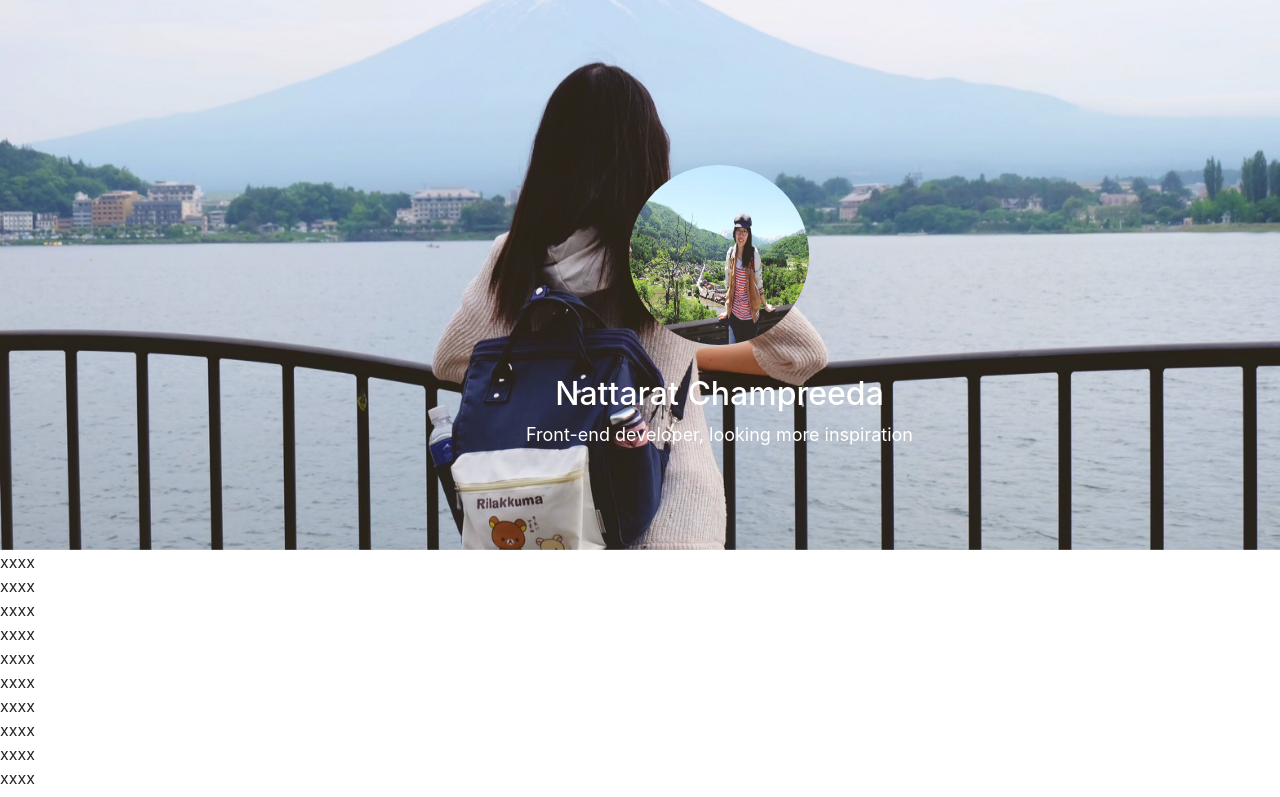
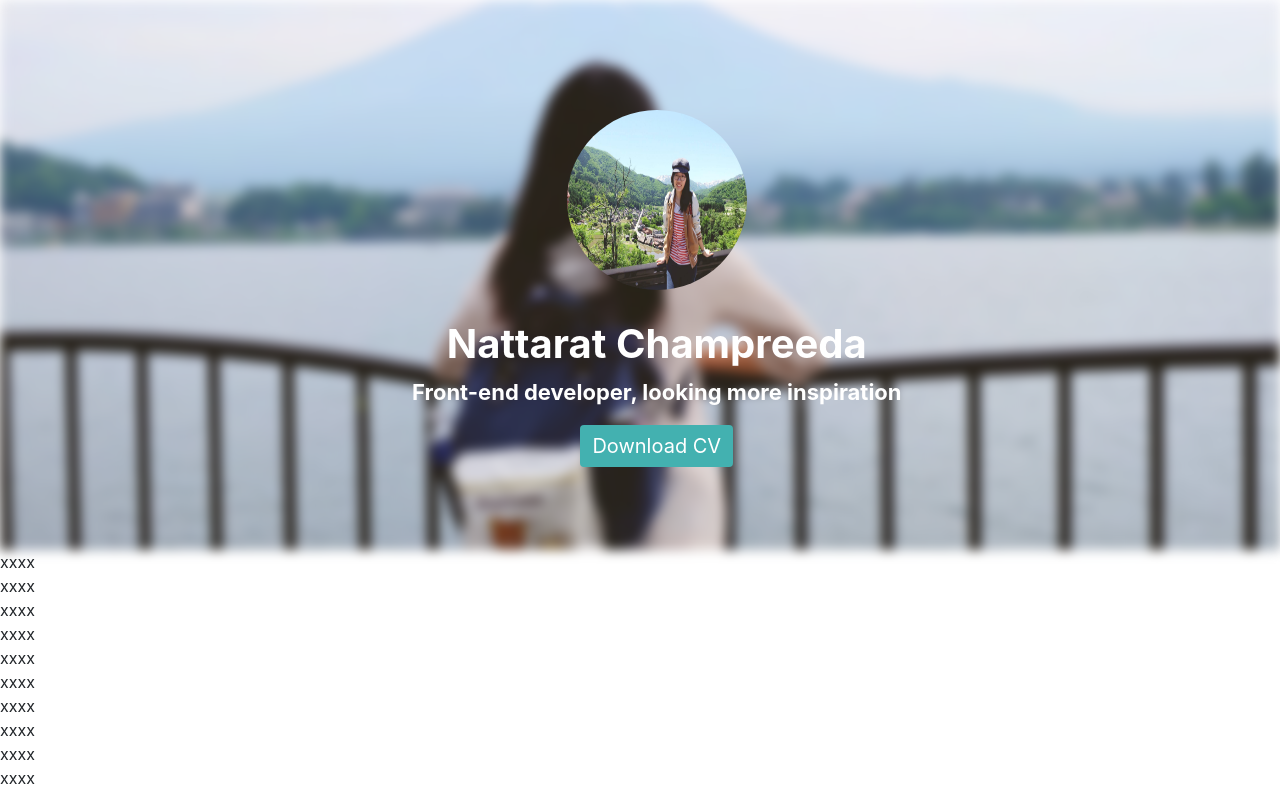
Before and after one commit to NattaratCh/My-Portfolio, an Angular app: page / in a window 1280 px wide. Shown: the top 797 px of the page. Built offline with nearby package versions, Linux system fonts and the light colour scheme.

Commit message:
Add download cv button / Blur cover image

```diff
--- a/src/app/components/profile-cover/profile-cover.component.html
+++ b/src/app/components/profile-cover/profile-cover.component.html
@@ -8,6 +8,7 @@
                 </div>
                 <div class="title"><h2>Nattarat Champreeda</h2></div>
                 <p class="category">Front-end developer, looking more inspiration</p>
+                <a herf=# class="btn btn-primary btn-blue">Download CV</a>
             </div>
         </div>
     </div>
--- a/src/app/components/profile-cover/profile-cover.component.scss
+++ b/src/app/components/profile-cover/profile-cover.component.scss
@@ -14,6 +14,7 @@
         background-position: center center;
         z-index: -1;
         transform: translate3d(0px, 0px, 0px);
+        filter: blur(6px);
     }
 
     .container {
@@ -24,8 +25,8 @@
 
         .content-center {
             position: absolute;
-            top: 30%;
-            left: 40%;
+            top: 20%;
+            left: 30%;
             max-width: 880px;
 
             .profile-image img {
@@ -46,5 +47,25 @@
 
 .category {
     color: #ffffff;
-    font-size: 18px;
+    font-size: 22px;
+    font-weight: 700;
 }
+
+h2 {
+    font-size: 2.5em;
+    font-weight: 700;
+}
+
+.btn-primary {
+    background-color: #43b1b0;
+    border: #43b1b0;
+    color: #FFFFFF !important;
+    text-decoration: none;
+    cursor: pointer;
+    font-size: 20px;
+}
+
+.btn-primary:hover, .btn-primary:active {
+    background-color: #7ececd;
+    border: #7ececd;
+}
```
